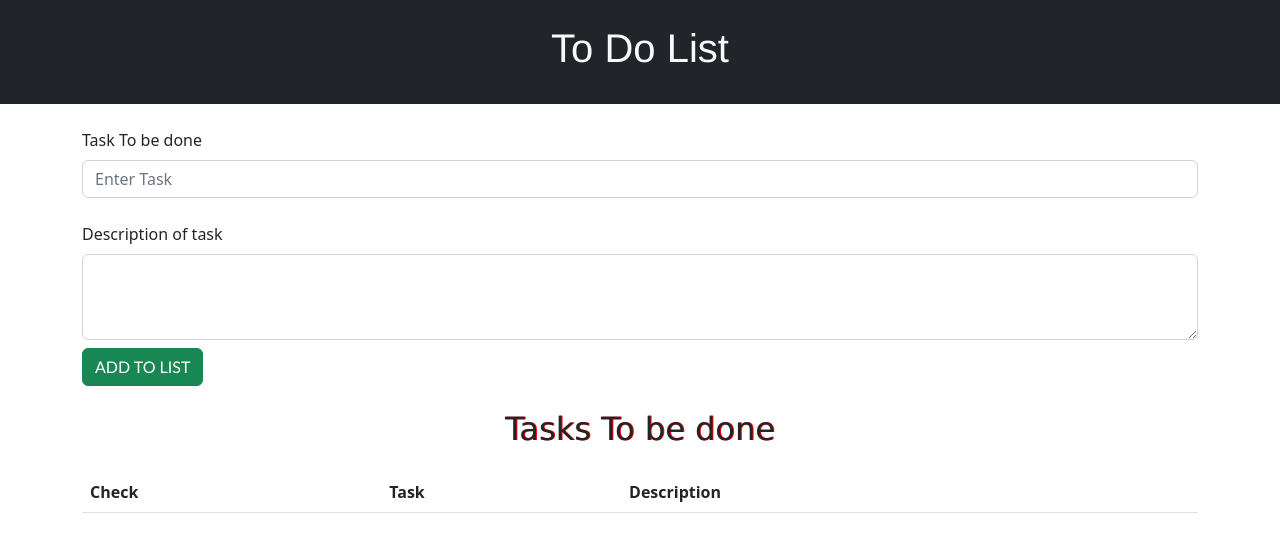
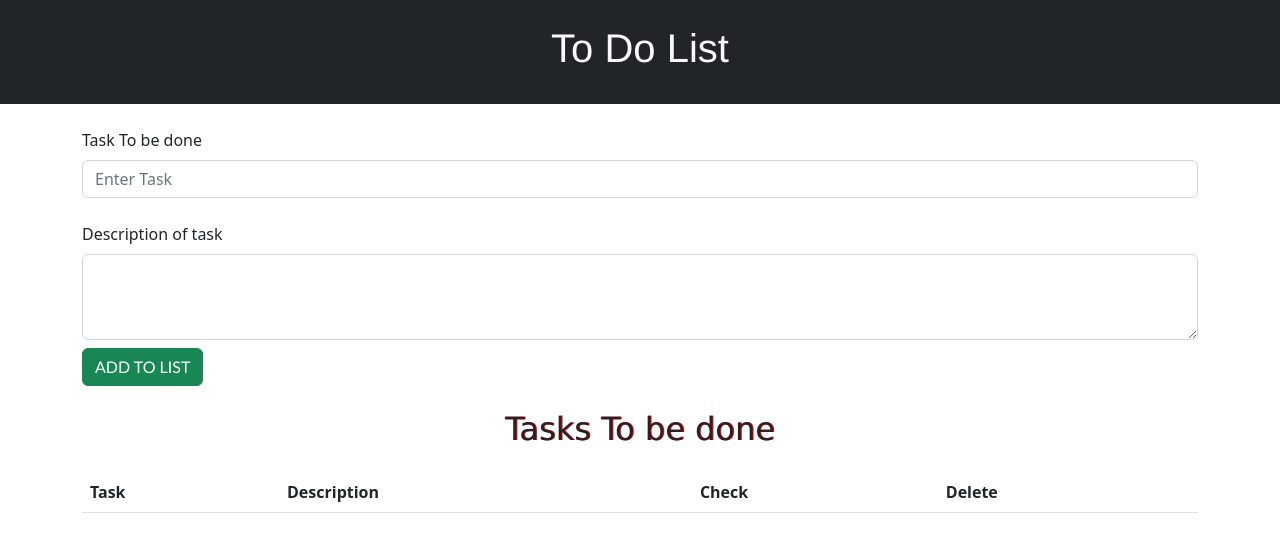
Before and after one commit to yawwsh/To-Do-List, a plain HTML site: page index.html in a window 1280 px wide. Drawn offline with nearby package versions, Linux system fonts and the light colour scheme.

```diff
--- a/index.html
+++ b/index.html
@@ -31,10 +31,12 @@
         <table class="table" id="mytable">
             <thead>
               <tr>
-                <th id="checkcol">Check</th>
+
                 <th  id="taskcol">Task</th>
                 <th  id="desccol" >Description</th>
-                <th id="deletecol" ></th>
+                <th id="checkcol">Check</th>
+                <th id="deletecol" >Delete</th>
+
               </tr>
             </thead>
             <!-- <tbody>
@@ -61,6 +63,8 @@
 
 
 
+<!-- ICONS -->
+<script src="https://kit.fontawesome.com/bf88c09049.js" crossorigin="anonymous"></script>
 
     <script src="https://cdn.jsdelivr.net/npm/bootstrap@5.2.3/dist/js/bootstrap.bundle.min.js" integrity="sha384-kenU1KFdBIe4zVF0s0G1M5b4hcpxyD9F7jL+jjXkk+Q2h455rYXK/7HAuoJl+0I4" crossorigin="anonymous"></script>
     <script src="index.js"></script>
```
